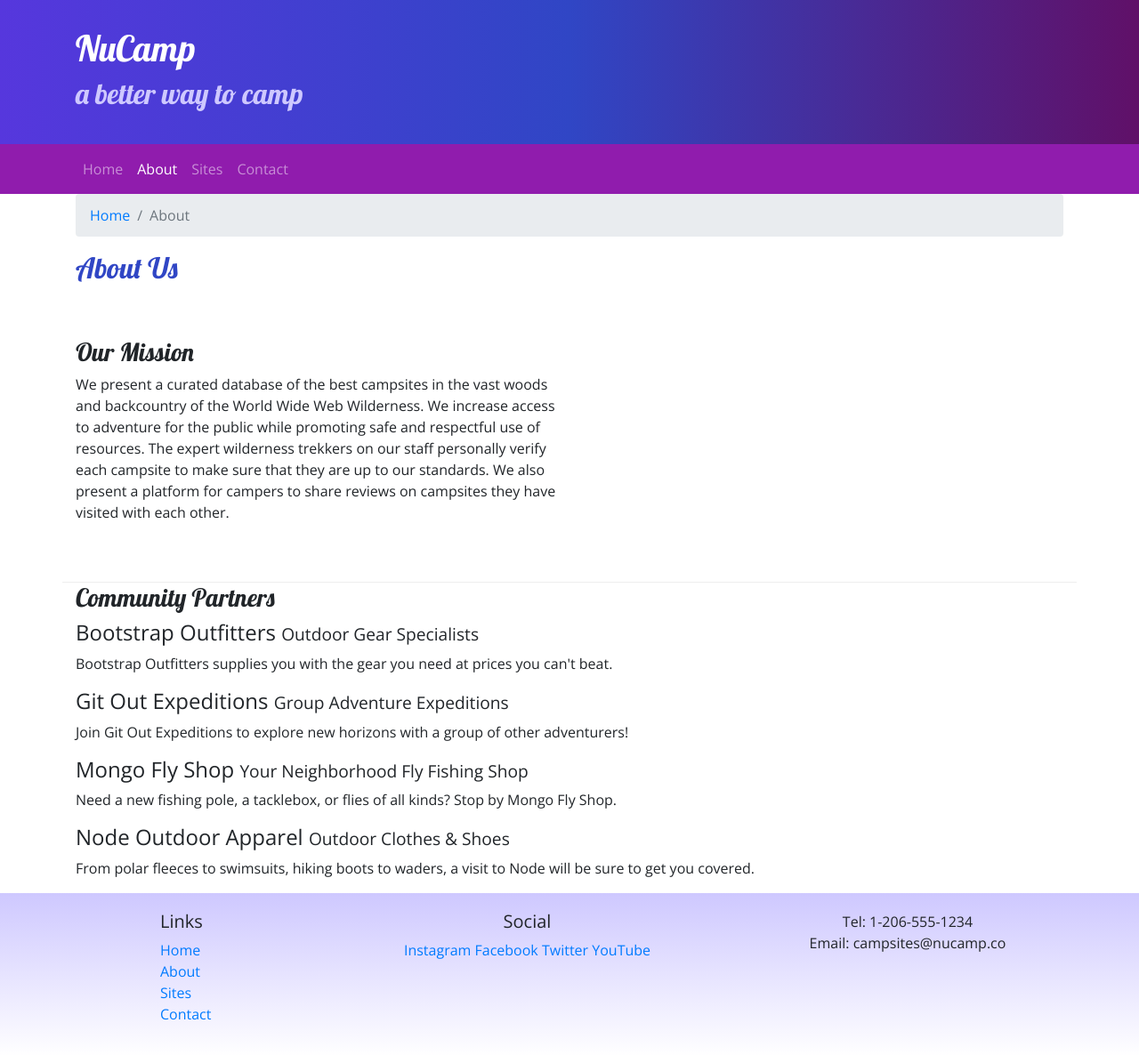
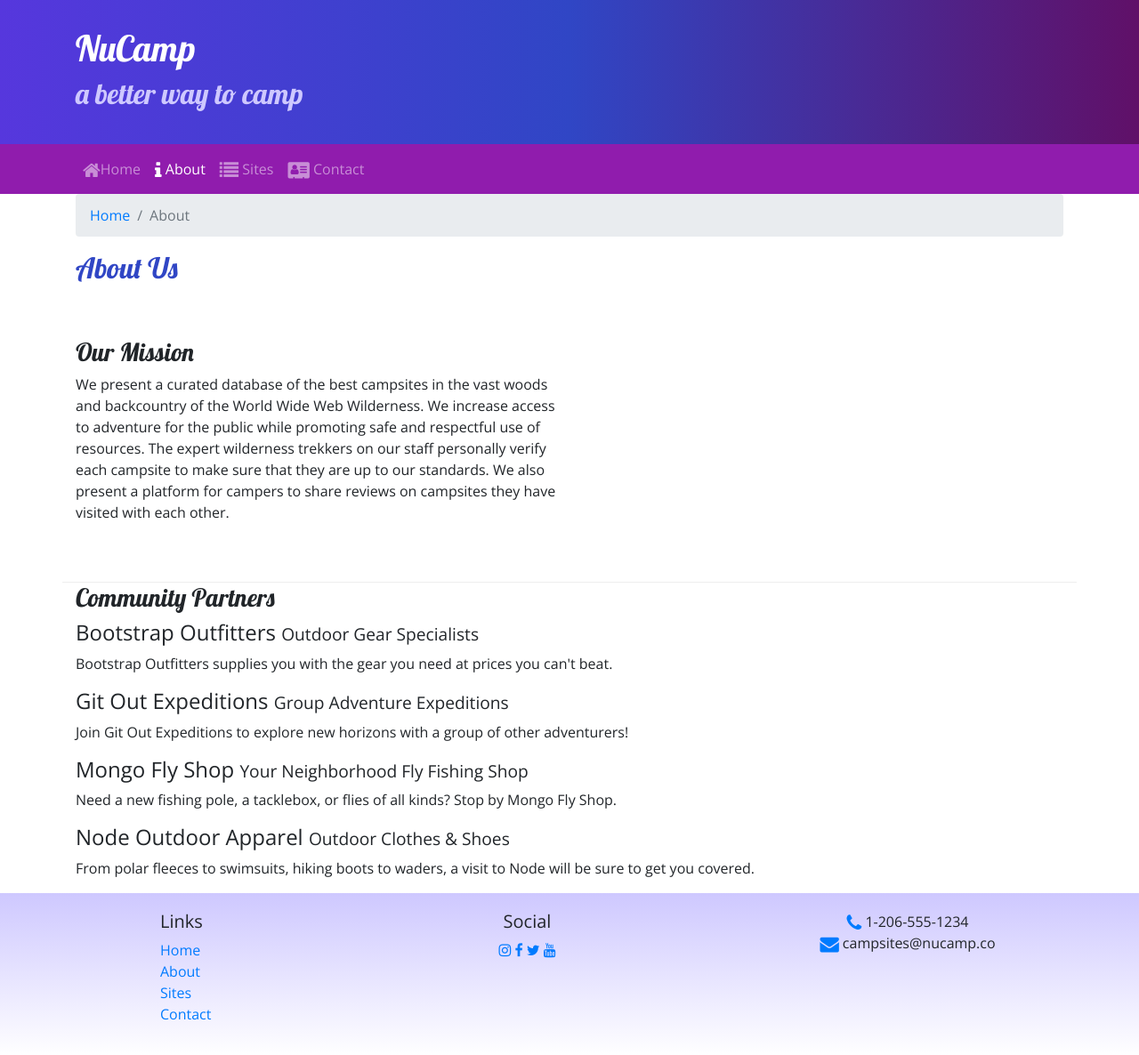
Before and after one commit to omi-masika/nucampsite, a website: page aboutus.html in a window 1280 px wide. Shown: the whole page at 89% size. Drawn offline with nearby package versions, Linux system fonts and the light colour scheme.

Commit message:
Icon Fonts

```diff
--- a/aboutus.html
+++ b/aboutus.html
@@ -10,7 +10,7 @@
      <link rel="stylesheet" href="node_modules/bootstrap/dist/css/bootstrap.min.css" />
 
     <!--Additional CSS must be placed after Bootstrap CSS-->
-    <link rel="stylesheet" href="node_modules/font-awesome/css/font-awesome.css" />
+    <link rel="stylesheet" href="node_modules/font-awesome/css/font-awesome.min.css" />
     <link rel="stylesheet" href="https://fonts.googleapis.com/css?family=Lobster|Open+Sans"/>
     <link rel="stylesheet" href="css/styles.css"/>
 
@@ -38,10 +38,10 @@
 
             <div class="collapse navbar-collapse" id="nucampNavbar">
                 <ul class="navbar-nav">
-                    <li class="nav-item"><a class="nav-link" href="index.html">Home</a></li>
-                    <li class="nav-item active"><a class="nav-link" href="#">About</a></li>
-                    <li class="nav-item"><a class="nav-link" href="#">Sites</a></li>
-                    <li class="nav-item"><a class="nav-link" href="#">Contact</a></li>
+                    <li class="nav-item"><a class="nav-link" href="index.html"><i class="fa fa-home fa-lg"></i>Home</a></li>
+                    <li class="nav-item active"><a class="nav-link" href="#"><i class="fa fa-info fa-lg"></i> About</a></li>
+                    <li class="nav-item"><a class="nav-link" href="#"><i class="fa fa-list fa-lg"></i> Sites</a></li>
+                    <li class="nav-item"><a class="nav-link" href="#"><i class="fa fa-address-card fa-lg"></i> Contact</a></li>
                 </ul>
             </div>
         </div>
@@ -94,14 +94,14 @@
                 </div>
                 <div class="col-6 col-sm-5 text-center">
                     <h5>Social</h5>
-                    <a href="http://instagram.com/">Instagram</a>
-                    <a href="http://facebook.com/">Facebook</a>
-                    <a href="http://twitter.com/">Twitter</a>
-                    <a href="http://youtube.com/">YouTube</a>
+                    <a href="http://instagram.com/"><i class="fa fa-instagram"></i></a>
+                    <a href="http://facebook.com/"><i class="fa fa-facebook"></i></a>
+                    <a href="http://twitter.com/"><i class="fa fa-twitter"></i></a>
+                    <a href="http://youtube.com/"><i class="fa fa-youtube"></i></a>
                 </div>
                 <div class="col-sm-4 text-center">
-                    Tel: 1-206-555-1234<br />
-                    Email: campsites@nucamp.co
+                    <i class="fa fa-phone fa-lg text-primary"></i> 1-206-555-1234<br />
+                    <i class="fa fa-envelope fa-lg text-primary"></i> campsites@nucamp.co
                 </div>
            </div>
         </div>
```
Also changed, not shown: index.html (+10 -10 lines).
